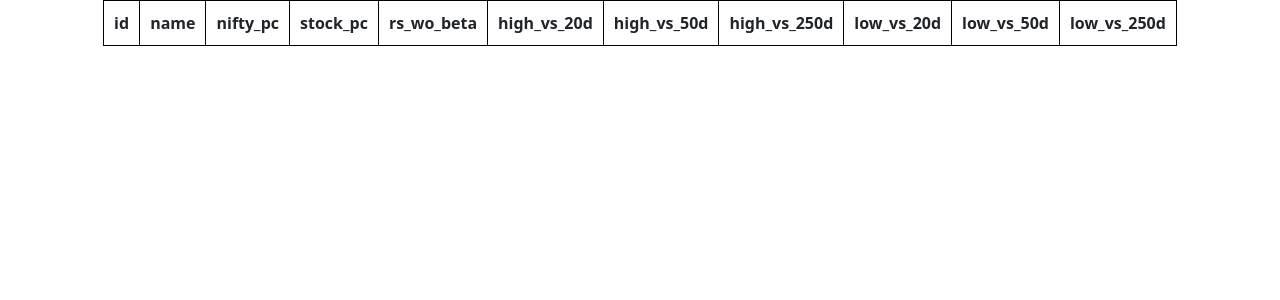
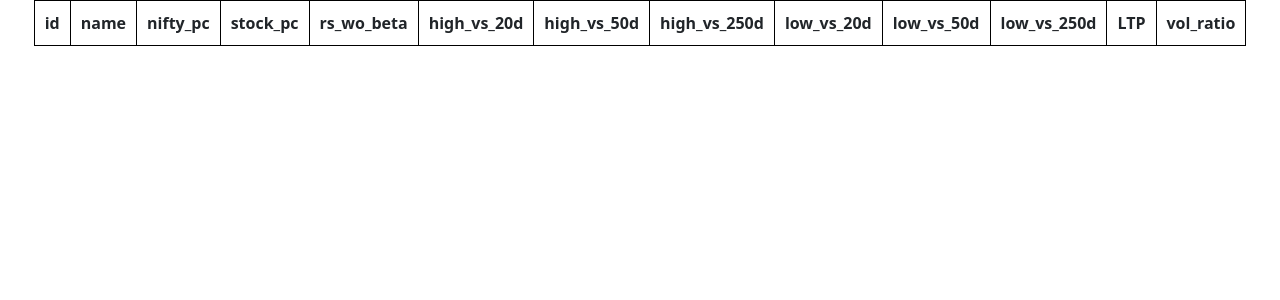
Before and after one commit to KeyurLodha/relstrength, a FastAPI app: page / in a window 1280 px wide. Shown: the part 63-363 px from the top of the page. Run offline with FastAPI, Linux system fonts and the light colour scheme; data that the repository does not hold is empty.

Commit message:
added ltp,vol_ratio

```diff
--- a/main.py
+++ b/main.py
@@ -104,13 +104,65 @@ def get_time(time_list, time_var, input_date):
 
     return rt_time, time_flag
 
+def resampler(data, sample_interval, date_col, agg_dict, na_subset):
+
+    sampled_df = data.resample(sample_interval, on=date_col).aggregate(agg_dict)
+    sampled_df.dropna(subset=[na_subset], inplace=True)
+    sampled_df.reset_index(inplace=True)
+
+    return sampled_df
+
+def get_vol(input_date, start_time, end_time):
+
+    day_20 = input_date - dt.timedelta(days=20)
+    yest = input_date - dt.timedelta(days=1)
+
+    try:
+        stocks_db = cnx.connect(host="164.52.207.158", user="stock", password="stockdata@data", database='stock_production')
+
+        eq_query = f'select instrument_id, ins_date, volume from instrument_scan where date(ins_date) between "{day_20}" and "{yest}";'
+        eq_df = pd.read_sql(eq_query,stocks_db, parse_dates=['ins_date'])
+
+        sl_query = 'select id, tradingsymbol from instruments where f_n_o=1 and tradingsymbol not like "%NIFTY%";'
+        sl_df = pd.read_sql(sl_query,stocks_db)
+
+        stocks_db.close()
+    except Exception as e:
+        stocks_db.close()
+        print(str(e))
+
+    eq_df.drop_duplicates(subset=['instrument_id', 'ins_date'], inplace=True)
+    eq_df['date'] = eq_df['ins_date'].dt.date
+    eq_df['time'] = eq_df['ins_date'].dt.time
+
+    eq_df.drop(eq_df[(eq_df['time']<start_time)].index, inplace = True)
+    eq_df.drop(eq_df[(eq_df['time']>end_time)].index, inplace = True)
+    eq_df.reset_index(inplace=True, drop=True)
+
+    id_dict = dict(sl_df.values)
+    params_list = []
+
+    for id, name in id_dict.items():
+
+        scrip_df = eq_df[eq_df['instrument_id']==id]
+        agg_dict = {'instrument_id': 'first', 'volume': 'sum'}
+        scrip_resample = resampler(scrip_df, '1D', 'ins_date', agg_dict, 'instrument_id')
+        scrip_resample['10Davg'] = scrip_resample['volume'].rolling(window=10).mean()
+        last_10d_vol = scrip_resample[-1:]['10Davg'].to_list()[0]
+
+        params_list.append([id, name, last_10d_vol])
+
+    vol_df = pd.DataFrame(params_list, columns=['id', 'name', '10Dvol'])
+
+    return vol_df
+
 
 def scanner(input_date, start_time, end_time):
 
     try:
         stocks_db = cnx.connect(host="164.52.207.158", user="stock", password="stockdata@data", database='stock_production')
 
-        eq_query = f'select instrument_id, ins_date, open, high, low, close from instrument_scan where date(ins_date)="{input_date}" ;'
+        eq_query = f'select instrument_id, ins_date, open, high, low, close, volume from instrument_scan where date(ins_date)="{input_date}" ;'
         eq_df = pd.read_sql(eq_query,stocks_db, parse_dates=['ins_date'])
 
         high_low_query = 'select * from instrument_high;'
@@ -132,6 +184,8 @@ def scanner(input_date, start_time, end_time):
     eq_df.drop(eq_df[(eq_df['time']>dt.time(15, 29))].index, inplace = True)
     eq_df.reset_index(inplace=True, drop=True)
     eq_df.sort_values(by=['instrument_id', 'ins_date'], inplace=True)
+
+    vol_df = get_vol(input_date, start_time, end_time)
 
     temp_st = copy.deepcopy(start_time)
     temp_et = copy.deepcopy(end_time)
@@ -252,9 +306,13 @@ def scanner(input_date, start_time, end_time):
         low_vs_50d = 'True' if today_low<low_50d else 'False'
         low_vs_250d = 'True' if today_low<low_250d else 'False'
 
-        params_list.append([id, name, bchmrk_pc, stock_pc, rs_wo_beta, high_vs_20d, high_vs_50d, high_vs_250d, low_vs_20d, low_vs_50d, low_vs_250d])
+        last_10davg = vol_df[vol_df['id']==id]['10Dvol'].to_list()[0]
+        today_vol = stock_df[(stock_df['time']>=start_time) & (stock_df['time']<=end_time)]['volume'].sum()
+        vol_ratio = round(today_vol/last_10davg, 3)
 
-    scrips = pd.DataFrame(params_list, columns=['id', 'name', 'bchmrk_pc', 'stock_pc', 'rs_wo_beta', 'high_vs_20d', 'high_vs_50d', 'high_vs_250d', 'low_vs_20d', 'low_vs_50d', 'low_vs_250d'])
+        params_list.append([id, name, bchmrk_pc, stock_pc, rs_wo_beta, high_vs_20d, high_vs_50d, high_vs_250d, low_vs_20d, low_vs_50d, low_vs_250d, stock_close, vol_ratio])
+
+    scrips = pd.DataFrame(params_list, columns=['id', 'name', 'bchmrk_pc', 'stock_pc', 'rs_wo_beta', 'high_vs_20d', 'high_vs_50d', 'high_vs_250d', 'low_vs_20d', 'low_vs_50d', 'low_vs_250d', 'LTP', 'vol_ratio'])
     scrips.sort_values(by='rs_wo_beta', ascending=False, inplace=True)
 
     shortlist_buy = scrips.head(10)
--- a/templates/form.html
+++ b/templates/form.html
@@ -46,23 +46,23 @@
                 const shortlistBuyTable = document.getElementById('shortlistBuyTable');
                 const shortlistSellTable = document.getElementById('shortlistSellTable');
 
-                const colHeaders = "<tr><th>id</th><th>name</th><th>nifty_pc</th><th>stock_pc</th><th>rs_wo_beta</th><th>high_vs_20d</th><th>high_vs_50d</th><th>high_vs_250d</th><th>low_vs_20d</th><th>low_vs_50d</th><th>low_vs_250d</th></tr>"
+                const colHeaders = "<tr><th>id</th><th>name</th><th>nifty_pc</th><th>stock_pc</th><th>rs_wo_beta</th><th>high_vs_20d</th><th>high_vs_50d</th><th>high_vs_250d</th><th>low_vs_20d</th><th>low_vs_50d</th><th>low_vs_250d</th><th>LTP</th><th>vol_ratio</th></tr>"
 
                 scripsTable.innerHTML = colHeaders;
                 shortlistBuyTable.innerHTML = colHeaders;
                 shortlistSellTable.innerHTML = colHeaders;
 
                 for (row of x.scrips){
-                	scripsTable.innerHTML += `<tr><td>${row.id}</td><td>${row.name}</td><td>${row.bchmrk_pc}</td><td>${row.stock_pc}</td><td>${row.rs_wo_beta}</td><td>${row.high_vs_20d}</td><td>${row.high_vs_50d}</td><td>${row.high_vs_250d}</td><td>${row.low_vs_20d}</td><td>${row.low_vs_50d}</td><td>${row.low_vs_250d}</td></tr>`
+                	scripsTable.innerHTML += `<tr><td>${row.id}</td><td>${row.name}</td><td>${row.bchmrk_pc}</td><td>${row.stock_pc}</td><td>${row.rs_wo_beta}</td><td>${row.high_vs_20d}</td><td>${row.high_vs_50d}</td><td>${row.high_vs_250d}</td><td>${row.low_vs_20d}</td><td>${row.low_vs_50d}</td><td>${row.low_vs_250d}</td><td>${row.LTP}</td><td>${row.vol_ratio}</td></tr>`
                 }
                 if (x.shortlist_buy.length){
                     for (row of x.shortlist_buy){
-                        shortlistBuyTable.innerHTML += `<tr><td>${row.id}</td><td>${row.name}</td><td>${row.bchmrk_pc}</td><td>${row.stock_pc}</td><td>${row.rs_wo_beta}</td><td>${row.high_vs_20d}</td><td>${row.high_vs_50d}</td><td>${row.high_vs_250d}</td><td>${row.low_vs_20d}</td><td>${row.low_vs_50d}</td><td>${row.low_vs_250d}</td></tr>`
+                        shortlistBuyTable.innerHTML += `<tr><td>${row.id}</td><td>${row.name}</td><td>${row.bchmrk_pc}</td><td>${row.stock_pc}</td><td>${row.rs_wo_beta}</td><td>${row.high_vs_20d}</td><td>${row.high_vs_50d}</td><td>${row.high_vs_250d}</td><td>${row.low_vs_20d}</td><td>${row.low_vs_50d}</td><td>${row.low_vs_250d}</td><td>${row.LTP}</td><td>${row.vol_ratio}</td></tr>`
                 }
             }
                 if (x.shortlist_sell.length){
                     for (row of x.shortlist_sell){
-                        shortlistSellTable.innerHTML += `<tr><td>${row.id}</td><td>${row.name}</td><td>${row.bchmrk_pc}</td><td>${row.stock_pc}</td><td>${row.rs_wo_beta}</td><td>${row.high_vs_20d}</td><td>${row.high_vs_50d}</td><td>${row.high_vs_250d}</td><td>${row.low_vs_20d}</td><td>${row.low_vs_50d}</td><td>${row.low_vs_250d}</td></tr>`
+                        shortlistSellTable.innerHTML += `<tr><td>${row.id}</td><td>${row.name}</td><td>${row.bchmrk_pc}</td><td>${row.stock_pc}</td><td>${row.rs_wo_beta}</td><td>${row.high_vs_20d}</td><td>${row.high_vs_50d}</td><td>${row.high_vs_250d}</td><td>${row.low_vs_20d}</td><td>${row.low_vs_50d}</td><td>${row.low_vs_250d}</td><td>${row.LTP}</td><td>${row.vol_ratio}</td></tr>`
                 }
             }
                 }
```
